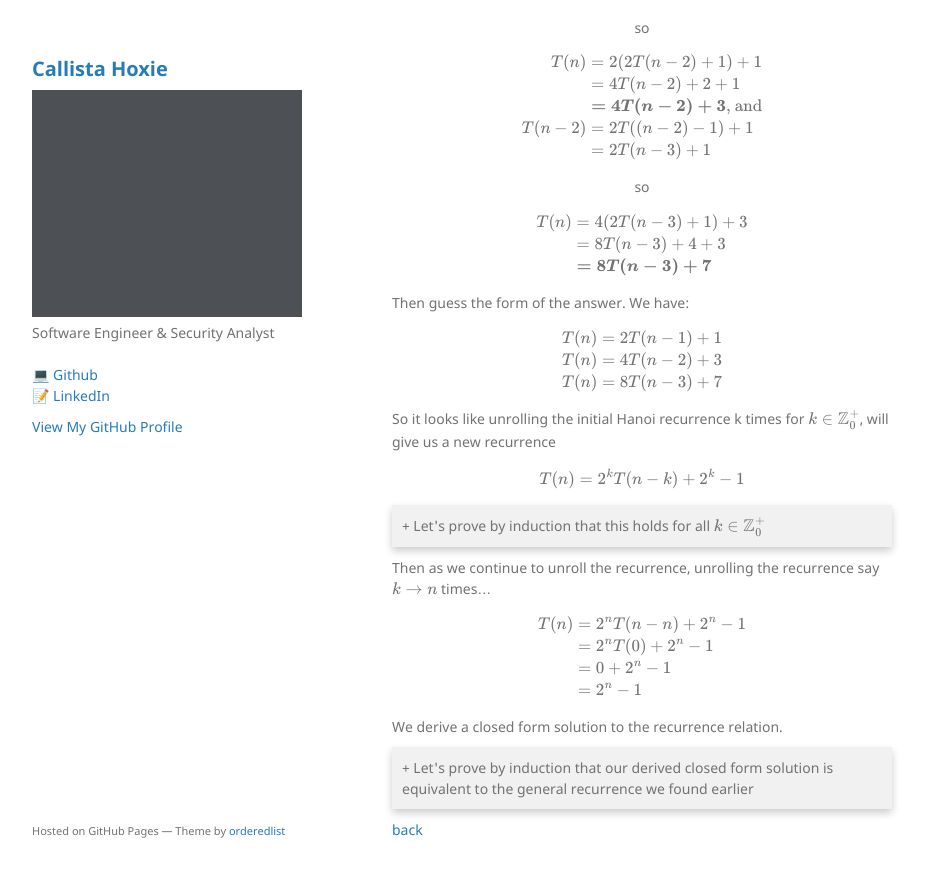
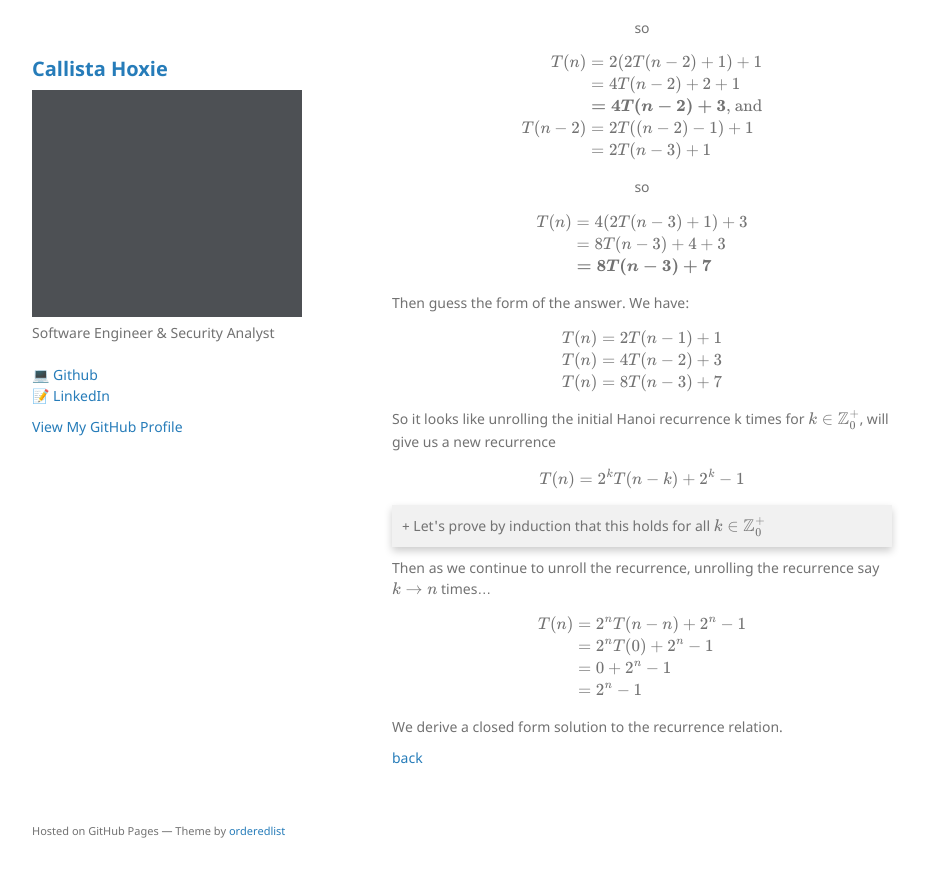
Before and after one commit to callistajosette/callistajosette.github.io, a Jekyll site: the page built from project-crease.md, in a window 1280 px wide and 900 px high, scrolled down 528 px. Shown: the top 877 px of the window, without its empty margins (178-1104 px from the left). Built offline with Jekyll 4.4.1, drawn with Linux system fonts in a browser that asks for light colours; our own code applies the rules of GitHub Pages for plain Markdown files.

Commit message:
Update project-crease.md

```diff
--- a/project-crease.md
+++ b/project-crease.md
@@ -98,20 +98,4 @@ $$
 
 We derive a closed form solution to the recurrence relation.
 
-<div class="accordion" id="accordion2">
-  <div class="accordion-item">
-    <input type="checkbox" class="accordion-input" id="2-1">
-    <label class="accordion-header" for="2-1">+ Let's prove by induction that our derived closed form solution is equivalent to the general recurrence we found earlier</label>
-    <div class="accordion-content">
-      <p>Proof by Induction
-      We will prove by induction that the derived closed form solution $T(n)=2^{n}-1$ satisfies the recurrence relation $T(n)= 2^{k}T(n-k)+2^{k}-1$.
-      Basis
-      base case: n=0, 1
-      0: trivial case, 0 discs requires 0 moves to solve
-      1: T(1)=2^{1}</p>
-    </div>
-  </div>
-</div>
-
-
 [back](./)
```
